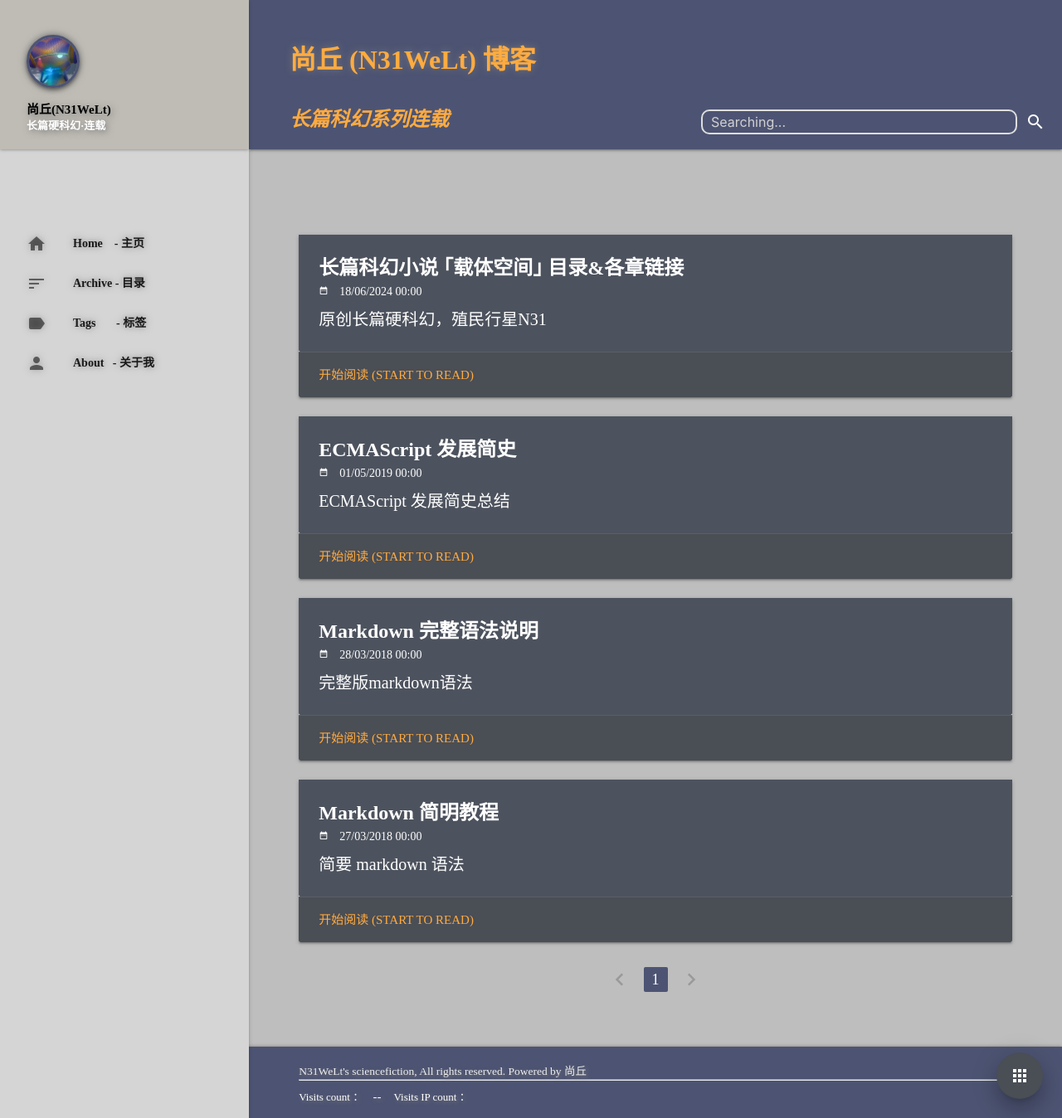
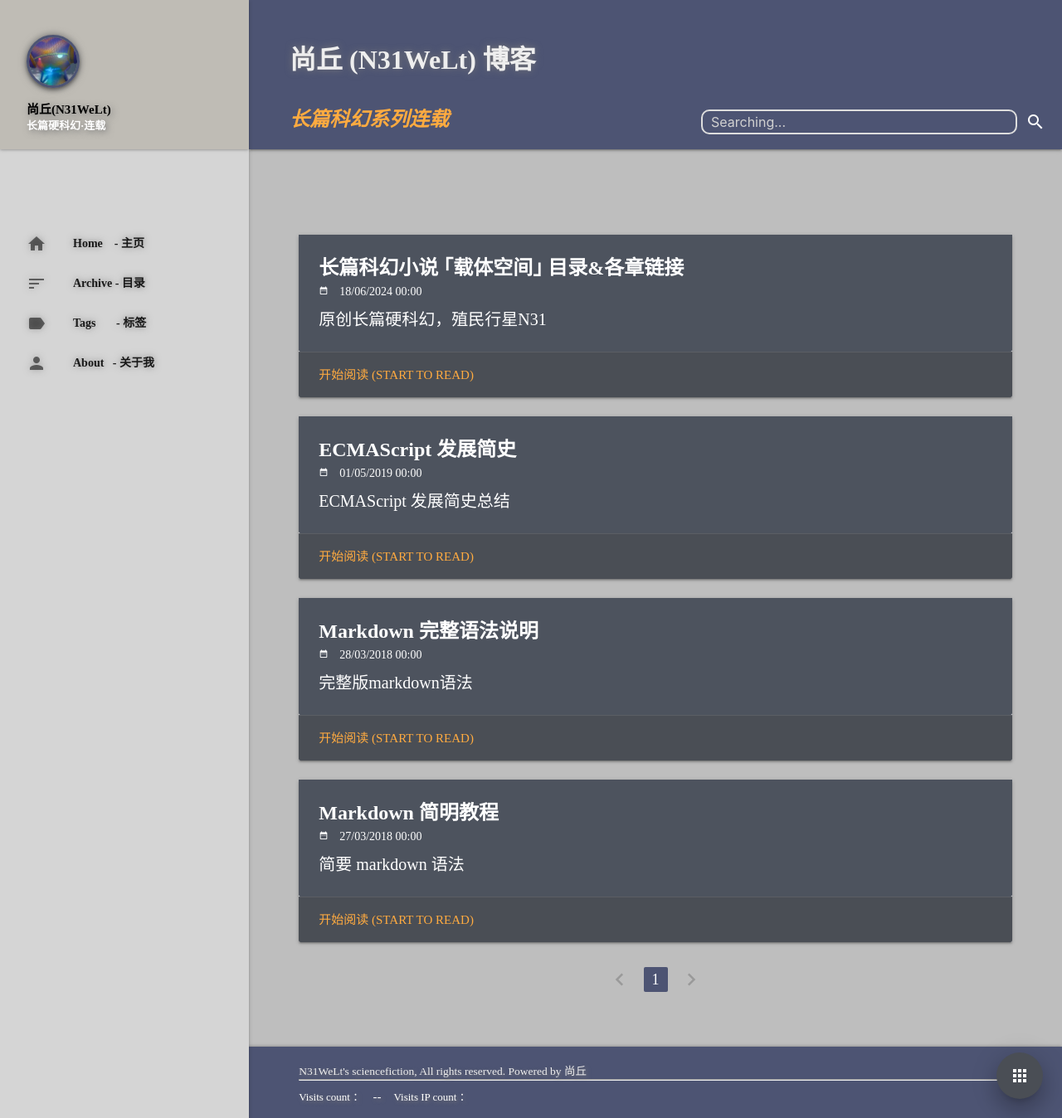
Before and after one commit to keepwalk/keepwalk.github.io, a Jekyll site: the page built from index.html, in a window 1280 px wide and 1348 px high. Shown: the whole window at 83% size. Built offline with Jekyll 4.4.1, drawn with Linux system fonts in a browser that asks for light colours; nearby versions of some CDN libraries; library files that are not in the unit come from our copies; the list of posts is cut into pages by our own code; comment, search, counter and statistics services are not loaded.

Commit message:
Update page.sass

```diff
--- a/assets/css/page.sass
+++ b/assets/css/page.sass
@@ -110,14 +110,14 @@ header
       line-height: 80px
       margin-top: 1em
       font-family: cursive
-      color: #FFAB40
+      color: #EEEEEE
     .head-message
       margin: 0
       font-size: 24px
       font-weight: bold
       font-style: italic
       font-family: cursive
-      color: #FFAB40
+      color: #EEEEEE
     .nav-wrapper
       height: 60%
       .container
```
